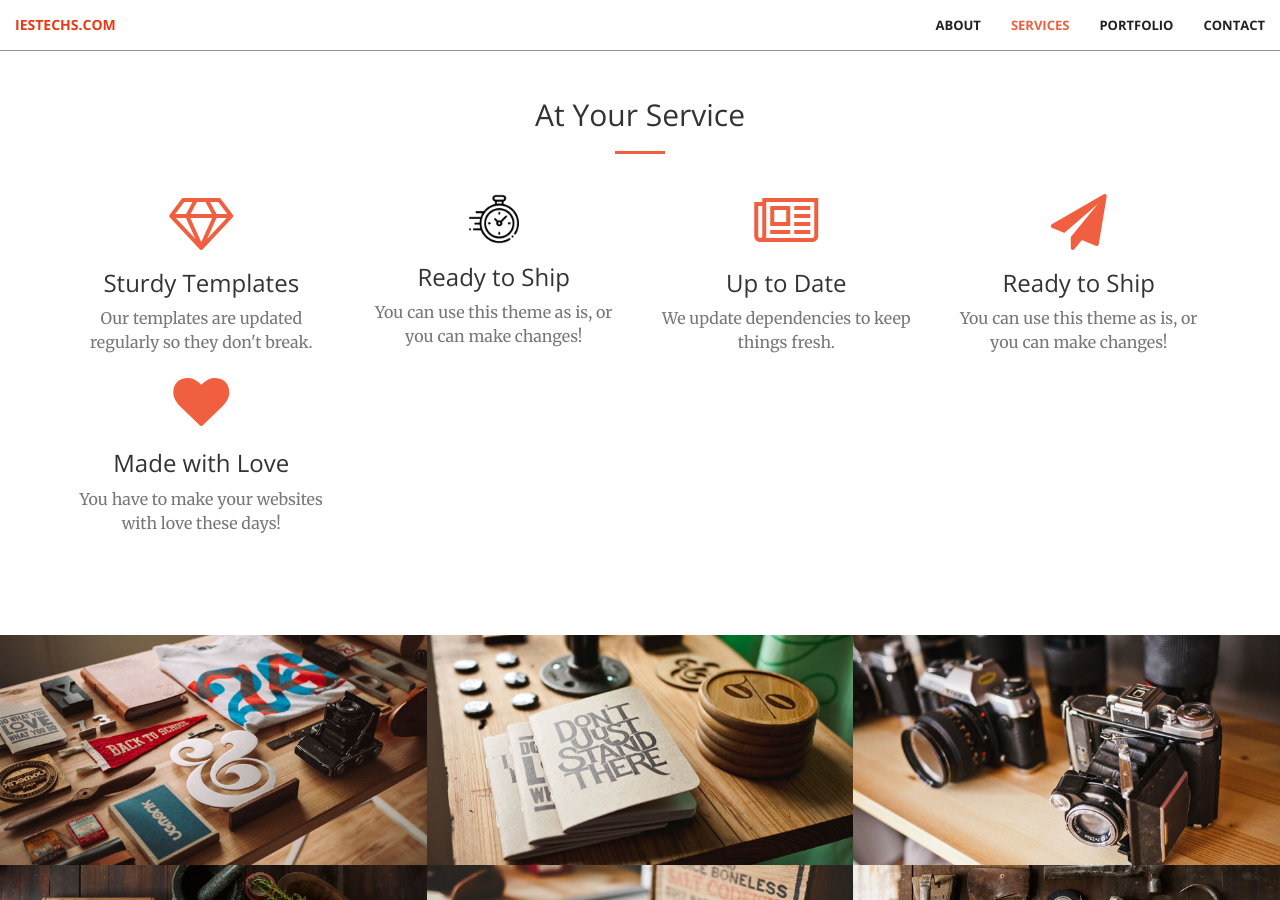
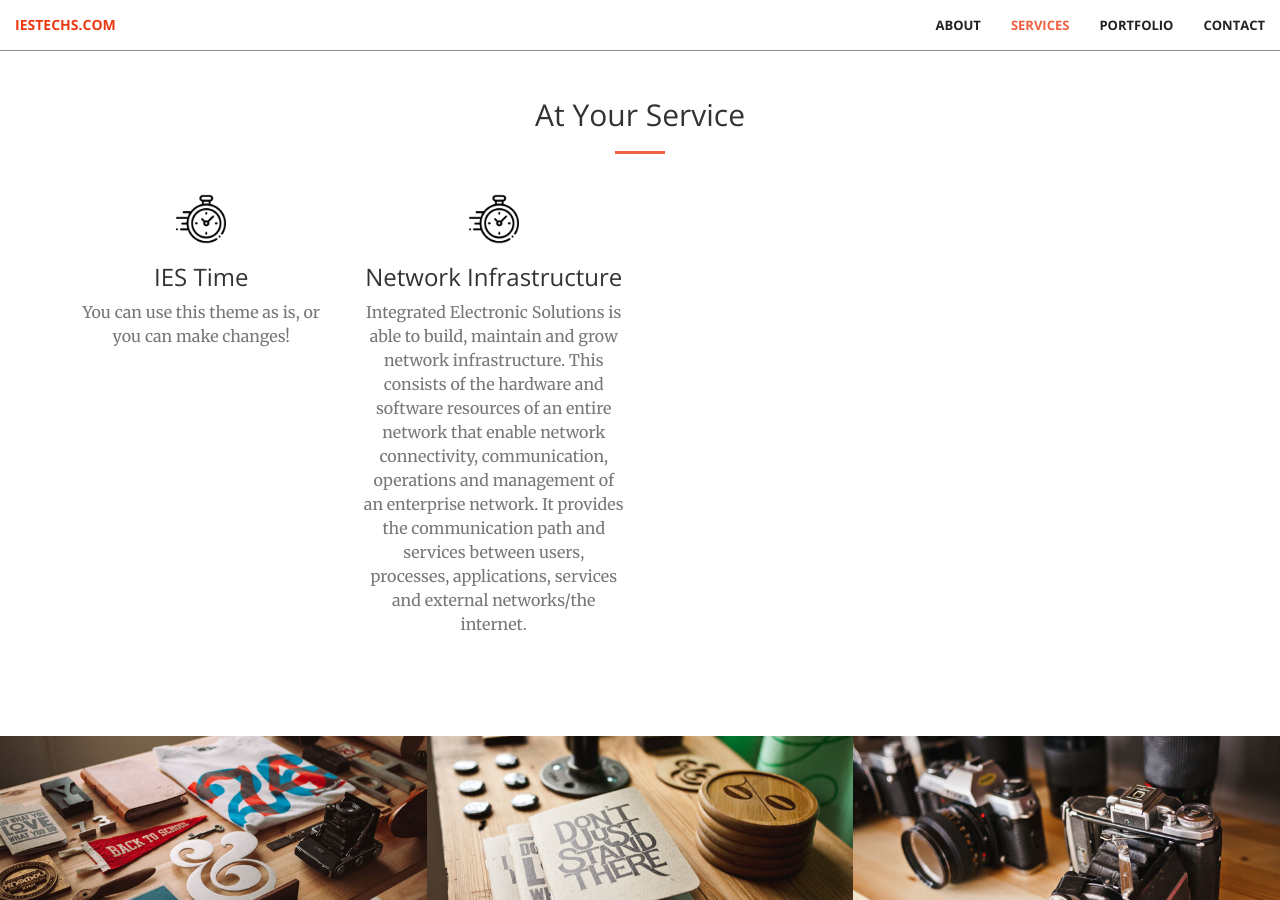
Before and after one commit to koelzerdev/koelzerdev.github.io, a Jekyll site: the page built from index.html, in a window 1280 px wide and 900 px high, scrolled down 1416 px. Built offline with Jekyll 4.4.1, drawn with Linux system fonts in a browser that asks for light colours.

Commit message:
adding more services

```diff
--- a/_includes/services.html
+++ b/_includes/services.html
@@ -9,22 +9,30 @@
     </div>
     <div class="container">
         <div class="row">
-            <div class="col-lg-3 col-md-6 text-center">
+            <!-- <div class="col-lg-3 col-md-6 text-center">
                 <div class="service-box">
                     <i class="fa fa-4x fa-diamond wow bounceIn text-primary"></i>
                     <h3>Sturdy Templates</h3>
                     <p class="text-muted">Our templates are updated regularly so they don't break.</p>
+                </div>
+            </div> -->
+            <div class="col-lg-3 col-md-6 text-center">
+                <div class="service-box">
+                    <!-- <i class="fa fa-4x fa-paper-plane wow bounceIn text-primary" data-wow-delay=".1s"></i> -->
+                    <img class="fa fa-4x fa-paper-plane wow bounceIn text-primary" data-wow-delay=".1s" src="img/clock.png" alt="clock" width="50" height="50">
+                    <h3>IES Time</h3>
+                    <p class="text-muted">You can use this theme as is, or you can make changes!</p>
                 </div>
             </div>
             <div class="col-lg-3 col-md-6 text-center">
                 <div class="service-box">
                     <!-- <i class="fa fa-4x fa-paper-plane wow bounceIn text-primary" data-wow-delay=".1s"></i> -->
                     <img class="fa fa-4x fa-paper-plane wow bounceIn text-primary" data-wow-delay=".1s" src="img/clock.png" alt="clock" width="50" height="50">
-                    <h3>Ready to Ship</h3>
-                    <p class="text-muted">You can use this theme as is, or you can make changes!</p>
+                    <h3>Network Infrastructure</h3>
+                    <p class="text-muted">Integrated Electronic Solutions is able to build, maintain and grow network infrastructure. This consists of the hardware and software resources of an entire network that enable network connectivity, communication, operations and management of an enterprise network. It provides the communication path and services between users, processes, applications, services and external networks/the internet. </p>
                 </div>
             </div>
-            <div class="col-lg-3 col-md-6 text-center">
+            <!-- <div class="col-lg-3 col-md-6 text-center">
                 <div class="service-box">
                     <i class="fa fa-4x fa-newspaper-o wow bounceIn text-primary" data-wow-delay=".2s"></i>
                     <h3>Up to Date</h3>
@@ -44,7 +52,7 @@
                     <h3>Made with Love</h3>
                     <p class="text-muted">You have to make your websites with love these days!</p>
                 </div>
-            </div>
+            </div> -->
         </div>
     </div>
 </section>
```
